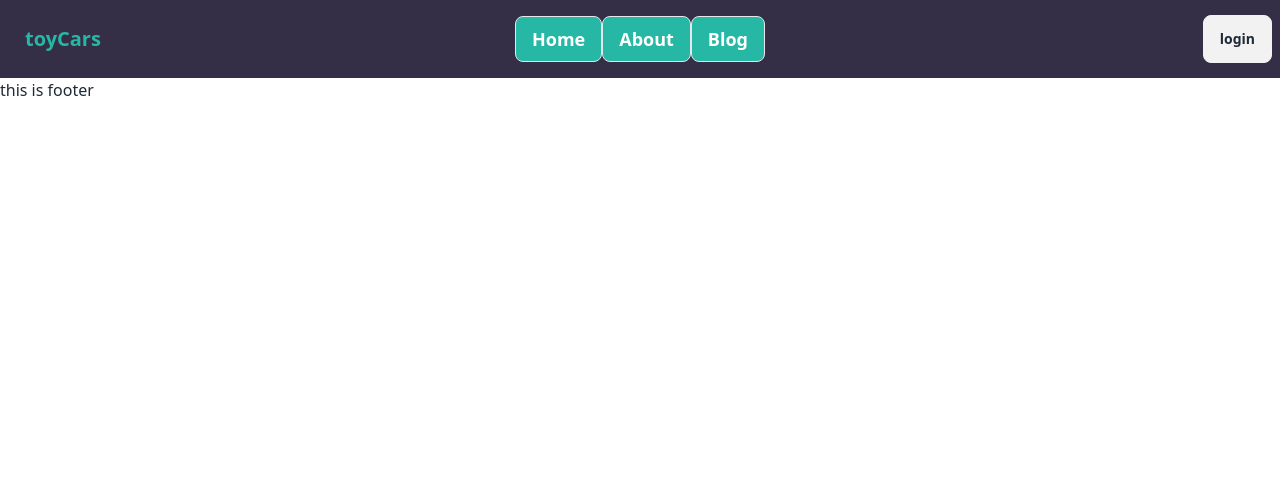
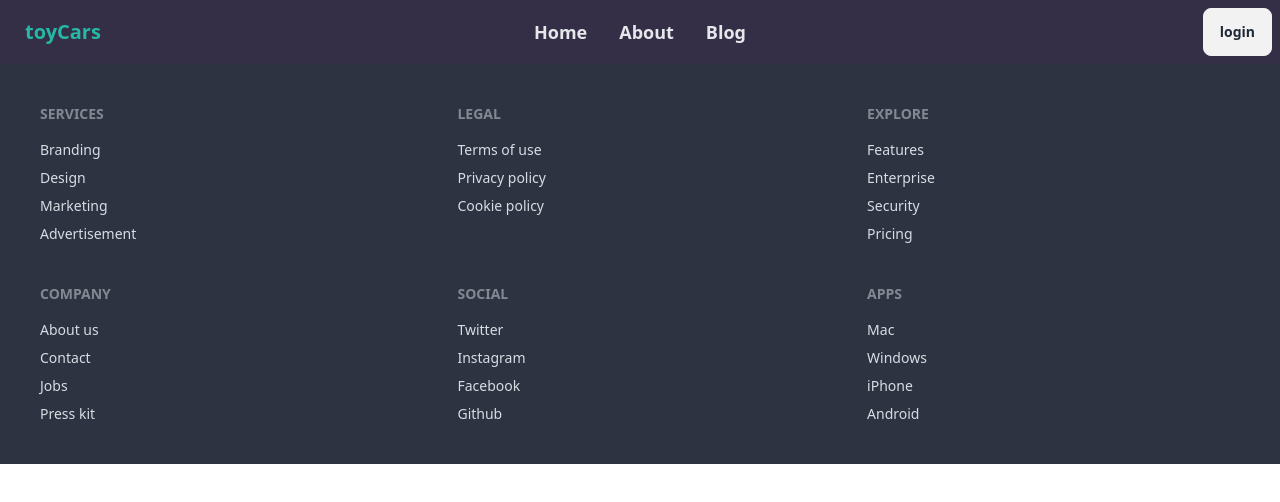
Before and after one commit to dev-nirob1/toy-store-client, a React (Vite) app: page / in a window 1280 px wide. Shown: the top 502 px of the page. Built offline with nearby package versions, Linux system fonts and the light colour scheme; no server answers.

Commit message:
a decent footer added for working purpose

```diff
--- a/src/Pages/Shared/Footer/Footer.jsx
+++ b/src/Pages/Shared/Footer/Footer.jsx
@@ -1,9 +1,49 @@
 
 const Footer = () => {
     return (
-        <div>
-            this is footer
-        </div>
+        <footer className="footer grid-rows-2 p-10 bg-neutral text-neutral-content">
+            <div>
+                <span className="footer-title">Services</span>
+                <a className="link link-hover">Branding</a>
+                <a className="link link-hover">Design</a>
+                <a className="link link-hover">Marketing</a>
+                <a className="link link-hover">Advertisement</a>
+            </div>
+            <div>
+                <span className="footer-title">Company</span>
+                <a className="link link-hover">About us</a>
+                <a className="link link-hover">Contact</a>
+                <a className="link link-hover">Jobs</a>
+                <a className="link link-hover">Press kit</a>
+            </div>
+            <div>
+                <span className="footer-title">Legal</span>
+                <a className="link link-hover">Terms of use</a>
+                <a className="link link-hover">Privacy policy</a>
+                <a className="link link-hover">Cookie policy</a>
+            </div>
+            <div>
+                <span className="footer-title">Social</span>
+                <a className="link link-hover">Twitter</a>
+                <a className="link link-hover">Instagram</a>
+                <a className="link link-hover">Facebook</a>
+                <a className="link link-hover">Github</a>
+            </div>
+            <div>
+                <span className="footer-title">Explore</span>
+                <a className="link link-hover">Features</a>
+                <a className="link link-hover">Enterprise</a>
+                <a className="link link-hover">Security</a>
+                <a className="link link-hover">Pricing</a>
+            </div>
+            <div>
+                <span className="footer-title">Apps</span>
+                <a className="link link-hover">Mac</a>
+                <a className="link link-hover">Windows</a>
+                <a className="link link-hover">iPhone</a>
+                <a className="link link-hover">Android</a>
+            </div>
+        </footer>
     );
 };
 
--- a/src/Pages/Shared/Header/Navbar.jsx
+++ b/src/Pages/Shared/Header/Navbar.jsx
@@ -8,14 +8,15 @@ const Navbar = () => {
   const { user, logOut } = useContext(AuthContext)
 
   const navItems = <>
-    <li><Link className=" hover:text-gray-200 border hover:border bg-[#26B8A5]" to="/">Home</Link></li>
-    <li><Link className=" hover:text-gray-200 border hover:border bg-[#26B8A5]" to="/about">About</Link></li>
-    <li><Link className=" hover:text-gray-200 border hover:border bg-[#26B8A5]" to="/blog">Blog</Link></li>
+    <li><Link className=" text-gray-200 border md:border-none py-2 md:py-0 my-2 md:my-0 hover:text-gray-300" to="/">Home</Link></li>
+    <li><Link className=" text-gray-200 border md:border-none py-2 md:py-0 my-2 md:my-0 hover:text-gray-300" to="/about">About</Link></li>
+    <li><Link className=" text-gray-200 border md:border-none py-2 md:py-0 my-2 md:my-0 hover:text-gray-300" to="/blog">Blog</Link></li>
     {user?.email &&
       <>
-        <li><Link className=" hover:text-gray-200 border hover:border bg-[#26B8A5]" to="/addToy">Add Toy</Link></li>
-        <li><Link className=" hover:text-gray-200 border hover:border bg-[#26B8A5]" to="/allToy">All Toy</Link></li>
-        </>
+        <li><Link className=" text-gray-200  border md:border-none py-2 md:py-0 my-2 md:my-0 hover:text-gray-300" to="/addToy">Add Toys</Link></li>
+        <li><Link className=" text-gray-200  border md:border-none py-2 md:py-0 my-2 md:my-0 hover:text-gray-300" to="/myToy">My Toys</Link></li>
+        <li><Link className=" text-gray-200  border md:border-none py-2 md:py-0 my-2 md:my-0 hover:text-gray-300" to="/allToy">All Toys</Link></li>
+      </>
     }
   </>
 
@@ -29,17 +30,17 @@ const Navbar = () => {
     <div className="navbar bg-[#342F46]">
       <div className="navbar-start">
         <div className="dropdown">
-          <label tabIndex={0} className="btn btn-ghost lg:hidden">
+          <label tabIndex={0} className="text-[#26B8A5] lg:hidden">
             <svg xmlns="http://www.w3.org/2000/svg" className="h-5 w-5" fill="none" viewBox="0 0 24 24" stroke="currentColor"><path strokeLinecap="round" strokeLinejoin="round" strokeWidth="2" d="M4 6h16M4 12h8m-8 6h16" /></svg>
           </label>
-          <ul tabIndex={0} className="menu menu-sm dropdown-content mt-3 z-[1] p-2 shadow text-[#26B8A5] bg-base-100 rounded-box w-52">
+          <ul tabIndex={0} className="menu menu-sm dropdown-content mt-3 z-[1] py-5 shadow bg-[#26B8A5] rounded-box w-52">
             {navItems}
           </ul>
         </div>
         <Link to="/" className="btn btn-ghost normal-case text-[#26B8A5] text-xl">toyCars</Link>
       </div>
       <div className="navbar-center hidden lg:flex">
-        <ul className="menu menu-horizontal px-1 text-lg text-white font-semibold">
+        <ul className="menu menu-horizontal px-1 text-lg font-semibold">
           {navItems}
         </ul>
       </div>
```
